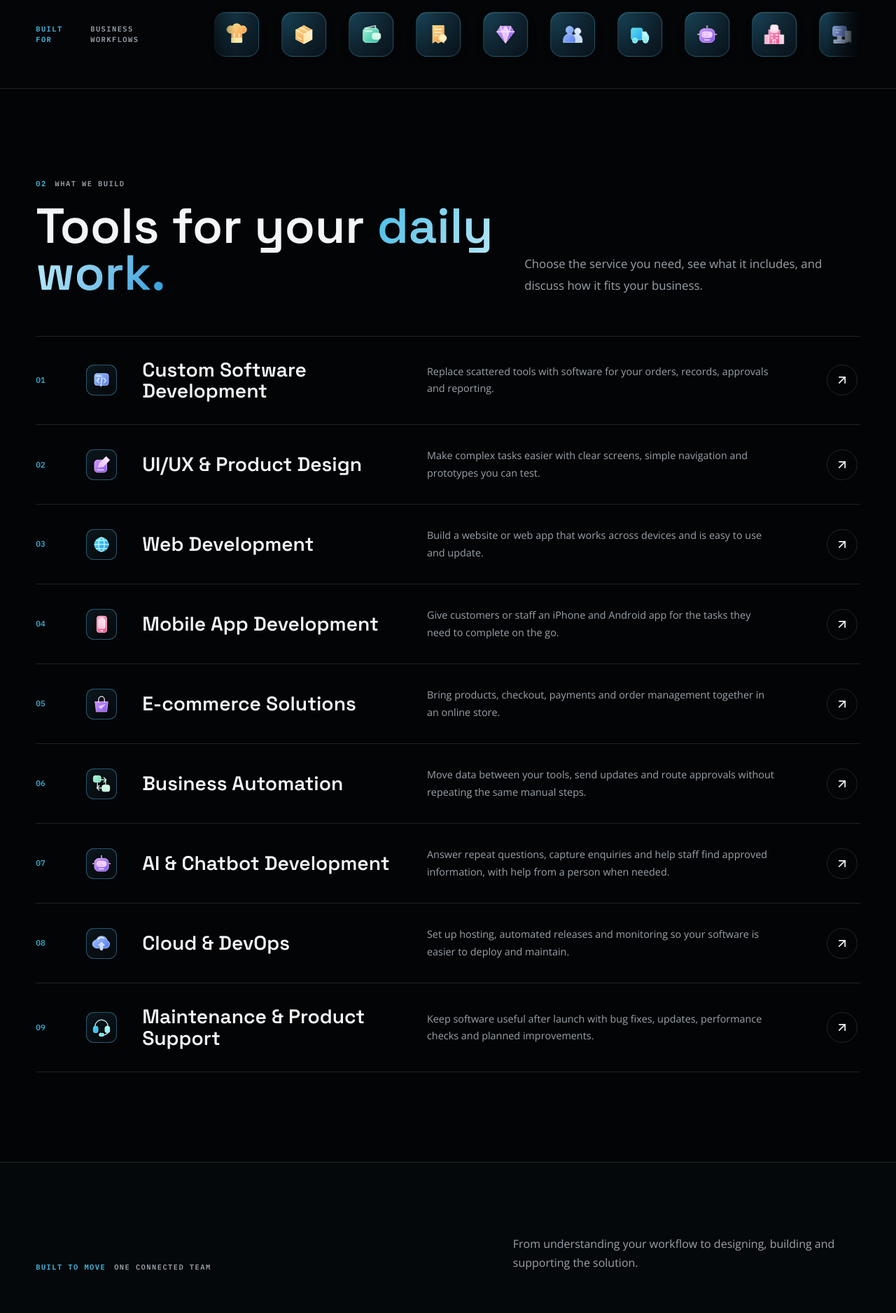
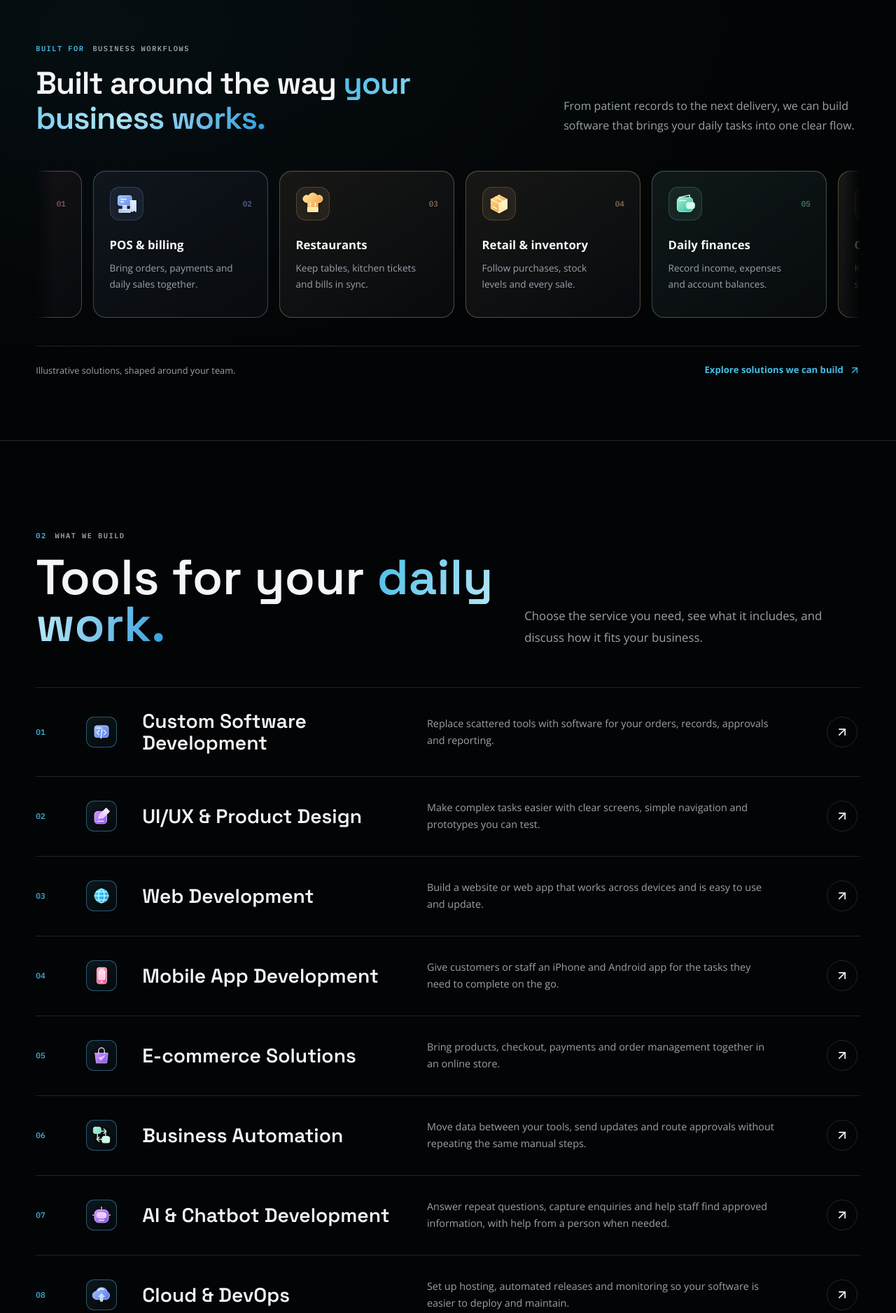
Before and after one commit to manikanta298/codematic-labs, a React (Vite) app: page / in a window 1280 px wide. Shown: the part 880-2756 px from the top of the page at 70% size. Built offline with nearby package versions, Linux system fonts and the light colour scheme.

Commit message:
Redesign workflow and connected-team showcases with original marks and explanatory cards

```diff
--- a/src/components/gradient-icon.tsx
+++ b/src/components/gradient-icon.tsx
@@ -3,6 +3,7 @@ import { useId, type ReactNode, type CSSProperties } from "react";
 
 // One custom gradient illustration family; Lucide references are semantic keys only.
 const artwork = {
+  logistics: <><path className="vi-back" d="m6 3 10-3 10 5v15l-10 5-10-5V3Z"/><path className="vi-front" d="m16 10 10-5v15l-10 5V10Z"/><path className="vi-line" d="m6 3 10 7m-5-9 10 6v5"/><path className="vi-line" strokeDasharray="2 3" d="M4 17H2v13h25"/><circle className="vi-front" cx="4" cy="17" r="3"/><path className="vi-back" d="M24 23a5 5 0 0 1 10 0c0 4-5 9-5 9s-5-5-5-9Z"/><circle className="vi-front" cx="29" cy="23" r="1.5"/></>,
   hospital: <><path className="vi-back" d="M7 9h18v22H7V9Z"/><path className="vi-front" d="M1 17h6v14H1Zm24 0h6v14h-6Z"/><rect className="vi-front" x="10" y="1" width="12" height="12" rx="3"/><path className="vi-shine" d="M16 4v6m-3-3h6M11 17h2m6 0h2m-10 5h2m6 0h2"/><path className="vi-line" d="M14 31v-6h4v6"/></>,
   pos: <><rect className="vi-back" x="2" y="3" width="22" height="16" rx="3"/><path className="vi-front" d="M10 19h6v6h-6Zm-6 6h18v5H4Z"/><path className="vi-shine" d="M7 9h8m-8 4h4"/><path className="vi-front" d="M22 11h9v18l-3-2-3 2-3-2V11Z"/><path className="vi-line" d="M25 15h3m-3 4h3m-3 4h2"/></>,
   food: <><path className="vi-back" d="M8 14a6 6 0 1 1 1-11 8 8 0 0 1 14 0 6 6 0 1 1 1 11v15H8V14Z"/><path className="vi-front" d="M8 22h16v7H8Z"/><path className="vi-shine" d="M12 15v5m8-5v5"/></>,
@@ -44,6 +45,7 @@ const artwork = {
 
 type Kind = keyof typeof artwork;
 const families: Record<Kind, string> = {
+  logistics: "Route",
   hospital: "Hospital", pos: "MonitorCheck",
   food: "ChefHat UtensilsCrossed",
   code: "CodeXml Code2", design: "Sparkles PenTool PencilRuler MousePointer2", web: "Globe Globe2 Earth",
@@ -70,6 +72,7 @@ const palettes = {
   blue: ["#a4c8ff", "#4f6fe8", "#edf5ff"],
 } as const;
 const paletteByKind: Partial<Record<Kind, keyof typeof palettes>> = {
+  logistics: "ocean",
   hospital: "rose", pos: "blue",
   food: "amber", shop: "violet", health: "rose", wallet: "mint", team: "blue", truck: "ocean",
   code: "blue", design: "violet", web: "ocean", mobile: "rose", workflow: "mint", bot: "violet",
--- a/src/routes/index.tsx
+++ b/src/routes/index.tsx
@@ -100,57 +100,66 @@ export default function HomePage() {
   );
 }
 
-const loopTechnologies = technologyGroups.flatMap(group => group.items.map(({ name }) => ({ name, logo: technologyLogos[name] })));
-const technologyDescription = loopTechnologies.map(({ name }) => name).join(", ");
+const loopTechnologies = technologyGroups.flatMap(group => group.items.map(({ name }) => ({ name, logo: technologyLogos[name], category: group.title })));
 
-function TechnologyTrack({ reverse = false }: { reverse?: boolean }) {
-  return <div className={`custom-icon-track${reverse ? " custom-icon-track-reverse" : ""}`} aria-hidden="true">
-    {[0, 1].map(copy => <div className="custom-icon-set" data-loop-copy={copy} key={copy}>
-      {loopTechnologies.map(({ name, logo }) => <span className="custom-icon-tile brand-loop-tile" key={name} title={name}><img src={`/technology/${logo}.svg`} alt="" width={32} height={32} decoding="async" /></span>)}
+function TechnologyTrack() {
+  return <div className="custom-icon-track custom-icon-track-reverse">
+    {[0, 1].map(copy => <div className="custom-icon-set" data-loop-copy={copy} key={copy} role="list" aria-hidden={copy === 1 ? true : undefined}>
+      {loopTechnologies.map(({ name, logo, category }) => <div className="technology-showcase-card" key={name} role="listitem">
+        <span className="technology-showcase-logo"><img src={`/technology/${logo}.svg`} alt="" width={36} height={36} decoding="async" /></span>
+        <div><span className="technology-showcase-category">{category}</span><p>{name}</p></div>
+      </div>)}
     </div>)}
   </div>;
 }
 
-const industryWorkflows: readonly { kind: GradientIconKind; label: string }[] = [
-  { kind: "hospital", label: "Hospital management" },
-  { kind: "pos", label: "POS billing" },
-  { kind: "food", label: "Restaurant operations" },
-  { kind: "box", label: "Stock and inventory" },
-  { kind: "wallet", label: "Daily financial records" },
-  { kind: "receipt", label: "Cheque and payment records" },
-  { kind: "gem", label: "Jewellery management" },
-  { kind: "team", label: "Employee and task management" },
-  { kind: "truck", label: "Logistics and deliveries" },
-  { kind: "bot", label: "Business chatbots" },
+const industryWorkflows: readonly { kind: GradientIconKind; label: string; description: string; accent: string }[] = [
+  { kind: "hospital", label: "Healthcare", description: "Connect patient visits, records and billing.", accent: "rose" },
+  { kind: "pos", label: "POS & billing", description: "Bring orders, payments and daily sales together.", accent: "blue" },
+  { kind: "food", label: "Restaurants", description: "Keep tables, kitchen tickets and bills in sync.", accent: "amber" },
+  { kind: "box", label: "Retail & inventory", description: "Follow purchases, stock levels and every sale.", accent: "amber" },
+  { kind: "wallet", label: "Daily finances", description: "Record income, expenses and account balances.", accent: "mint" },
+  { kind: "receipt", label: "Cheque tracking", description: "Keep due dates and payment status in view.", accent: "amber" },
+  { kind: "gem", label: "Jewellery", description: "Link item details, customer records and sales.", accent: "violet" },
+  { kind: "team", label: "People & tasks", description: "Give every task an owner and a clear next step.", accent: "blue" },
+  { kind: "logistics", label: "Logistics", description: "Plan dispatch and follow each delivery.", accent: "cyan" },
+  { kind: "bot", label: "Customer support", description: "Answer common questions and capture enquiries.", accent: "violet" },
 ];
 
 function IndustryTrack() {
-  return <div className="custom-icon-track" aria-hidden="true">
-    {[0, 1].map(copy => <div className="custom-icon-set" data-loop-copy={copy} key={copy}>
-      {industryWorkflows.map(({ kind, label }) => <span className="custom-icon-tile industry-loop-tile" key={kind} title={label}><GradientArtwork kind={kind} /></span>)}
+  return <div className="custom-icon-track">
+    {[0, 1].map(copy => <div className="custom-icon-set" data-loop-copy={copy} key={copy} role="list" aria-hidden={copy === 1 ? true : undefined}>
+      {industryWorkflows.map(({ kind, label, description, accent }, index) => <article className={`workflow-showcase-card workflow-accent-${accent}`} key={kind} role="listitem">
+        <div className="workflow-card-top"><span className="workflow-brand-mark"><GradientArtwork kind={kind} /></span><span className="workflow-card-detail" aria-hidden="true">{String(index + 1).padStart(2, "0")}</span></div>
+        <h3>{label}</h3><p>{description}</p>
+      </article>)}
     </div>)}
   </div>;
 }
 
 function LogoMarquee() {
-  return <section className="trust-band custom-workflow-band">
-    <div className="mx-auto grid max-w-site gap-7 px-page md:grid-cols-[210px_1fr] md:items-center">
-      <p className="index-label"><span>Built for</span> Business workflows</p>
-      <div id="business-workflow-loop" className="custom-icon-viewport" role="img" tabIndex={0} aria-label={`Business workflows: ${industryWorkflows.map(({ label }) => label).join(", ")}`}>
-        <IndustryTrack />
+  return <section className="workflow-showcase" aria-labelledby="workflow-showcase-title">
+    <div className="mx-auto max-w-site px-page">
+      <div className="showcase-heading">
+        <div><p className="index-label"><span>Built for</span> Business workflows</p><h2 id="workflow-showcase-title" className="showcase-title">Built around the way <span className="text-gradient">your business works.</span></h2></div>
+        <p>From patient records to the next delivery, we can build software that brings your daily tasks into one clear flow.</p>
       </div>
+      <div id="business-workflow-loop" className="custom-icon-viewport" role="region" tabIndex={0} aria-label="Business workflow solution ideas"><IndustryTrack /></div>
+      <div className="showcase-footer"><p>Illustrative solutions, shaped around your team.</p><Link to="/products" className="card-link">Explore solutions we can build <ArrowUpRight className="size-4" /></Link></div>
     </div>
   </section>;
 }
 
 function KineticShowcase() {
-  return <section className="loop-section custom-service-loop" aria-label="Codematic Labs capabilities in motion">
-    <div className="loop-heading mx-auto max-w-site px-page" data-reveal>
-      <p className="index-label"><span>Built to move</span> One connected team</p>
-      <p>From understanding your workflow to designing, building and supporting the solution.</p>
-    </div>
-    <div id="capability-loop" className="custom-icon-viewport" role="img" tabIndex={0} aria-label={`Our connected technology stack: ${technologyDescription}`}>
-      <TechnologyTrack reverse />
+  return <section className="team-showcase" aria-labelledby="team-showcase-title">
+    <div className="mx-auto max-w-site px-page">
+      <div className="showcase-heading">
+        <div><p className="index-label"><span>Built to move</span> One connected team</p><h2 id="team-showcase-title" className="showcase-title">The right tools. <span className="text-gradient">Working together.</span></h2></div>
+        <p>We bring design, development, data and hosting together. One team chooses the tools around what your software needs to do.</p>
+      </div>
+      <div className="technology-areas" aria-label="Technology areas"><span>Interfaces</span><i aria-hidden="true"/><span>Apps & services</span><i aria-hidden="true"/><span>Data</span><i aria-hidden="true"/><span>Hosting & releases</span></div>
+      <div id="capability-loop" className="custom-icon-viewport" role="region" tabIndex={0} aria-label="Technologies we can build with"><TechnologyTrack /></div>
+      <div className="showcase-footer"><p>Original technology brands. Tools selected for your project.</p><Link to="/tech-stack" className="card-link">Explore our tech stack <ArrowUpRight className="size-4" /></Link></div>
     </div>
   </section>;
 }
--- a/src/styles.css
+++ b/src/styles.css
@@ -379,3 +379,47 @@ main:focus, h1[tabindex="-1"]:focus { outline: none; }
 .industry-loop-tile .gradient-icon { width: 32px; height: 32px; }
 .custom-workflow-band .custom-icon-track { animation-duration: 38s; }
 @media (max-width: 540px) { .industry-loop-tile .gradient-icon { width: 28px; height: 28px; } }
+
+/* Two editorial showcases: custom workflow marks and authentic technology brands. */
+.workflow-showcase, .team-showcase { padding-block: clamp(3.5rem, 7vw, 6rem); border-block: 1px solid var(--border); overflow: clip; }
+.workflow-showcase { background: radial-gradient(ellipse at 10% 10%, rgb(28 116 144 / .09), transparent 60%), var(--background); }
+.team-showcase { background: radial-gradient(ellipse at 90% 90%, rgb(59 77 148 / .1), transparent 60%), var(--surface); }
+.showcase-heading { display: grid; grid-template-columns: minmax(0, 1.25fr) minmax(0, .75fr); gap: 3rem; align-items: end; margin-bottom: 2.5rem; }
+.showcase-title { max-width: 48rem; margin-top: 1.1rem; font-family: var(--font-display); font-size: clamp(2rem, 3.5vw, 3.25rem); font-weight: 600; line-height: 1.12; letter-spacing: -.025em; }
+.showcase-heading > p { max-width: 30rem; color: var(--muted-foreground); font-size: 1rem; line-height: 1.8; }
+.workflow-showcase .custom-icon-viewport, .team-showcase .custom-icon-viewport { mask-image: linear-gradient(to right, transparent, #000 2%, #000 98%, transparent); padding-block: .6rem 1rem; }
+.workflow-showcase .custom-icon-set, .team-showcase .custom-icon-set { min-width: 100cqw; justify-content: flex-start; gap: 1rem; padding-right: 1rem; }
+.workflow-showcase .custom-icon-track { animation-duration: 100s; }
+.team-showcase .custom-icon-track { animation-duration: 170s; }
+.workflow-showcase .custom-icon-viewport:hover .custom-icon-track, .team-showcase .custom-icon-viewport:hover .custom-icon-track { animation-play-state: paused; }
+.workflow-showcase-card { --workflow-accent: #64d5e7; position: relative; flex: 0 0 250px; width: 250px; min-height: 210px; padding: 1.4rem; border: 1px solid color-mix(in srgb, var(--workflow-accent) 22%, var(--border)); border-radius: 18px; background: linear-gradient(145deg, color-mix(in srgb, var(--workflow-accent) 7%, var(--card)), var(--card)); box-shadow: inset 0 1px 0 rgb(255 255 255 / .035); }
+.workflow-accent-rose { --workflow-accent: #ef8db4; }.workflow-accent-blue { --workflow-accent: #88abf2; }.workflow-accent-amber { --workflow-accent: #e9bd77; }.workflow-accent-mint { --workflow-accent: #76d4b2; }.workflow-accent-violet { --workflow-accent: #bb99ed; }
+.workflow-card-top { display: flex; align-items: center; justify-content: space-between; margin-bottom: 1.35rem; }
+.workflow-brand-mark { display: grid; width: 48px; height: 48px; place-items: center; border: 1px solid color-mix(in srgb, var(--workflow-accent) 22%, transparent); border-radius: 14px; background: color-mix(in srgb, var(--workflow-accent) 9%, transparent); }
+.workflow-brand-mark .gradient-icon { width: 32px; height: 32px; }
+.workflow-card-detail { color: var(--workflow-accent); font: .68rem var(--font-mono); opacity: .6; }
+.workflow-showcase-card h3 { color: var(--foreground); font-size: 1.05rem; font-weight: 700; }
+.workflow-showcase-card p { max-width: 24ch; margin-top: .65rem; color: var(--muted-foreground); font-size: .85rem; line-height: 1.65; }
+.showcase-footer { display: flex; flex-wrap: wrap; gap: 1rem 2rem; align-items: center; justify-content: space-between; margin-top: 1.5rem; padding-top: 1.5rem; border-top: 1px solid var(--border); }
+.showcase-footer > p { color: var(--muted-foreground); font-size: .8rem; line-height: 1.6; }
+.technology-areas { display: flex; flex-wrap: wrap; align-items: center; gap: .7rem; margin-bottom: 1.5rem; color: var(--muted-foreground); font-size: .72rem; }
+.technology-areas span { padding: .45rem .7rem; border: 1px solid var(--border); border-radius: 6px; background: var(--background); }
+.technology-areas i { width: 14px; height: 1px; background: var(--border-strong); }
+.technology-showcase-card { display: flex; align-items: center; gap: 1rem; flex: 0 0 222px; width: 222px; min-height: 110px; padding: 1.15rem; border: 1px solid var(--border); border-radius: 16px; background: var(--card); }
+.technology-showcase-logo { display: grid; flex: 0 0 auto; width: 50px; height: 50px; place-items: center; padding: 8px; border-radius: 12px; background: #f8fafc; }
+.technology-showcase-logo img { display: block; width: 100%; height: 100%; object-fit: contain; }
+.technology-showcase-category { display: block; color: var(--muted-foreground); font-size: .62rem; line-height: 1.5; }
+.technology-showcase-card p { margin-top: .25rem; font-size: .85rem; font-weight: 700; line-height: 1.4; color: var(--foreground); }
+@media (max-width: 760px) {
+  .showcase-heading { grid-template-columns: minmax(0, 1fr); gap: 1.25rem; margin-bottom: 2rem; }
+  .showcase-heading > p { max-width: 40rem; font-size: .9rem; }
+  .workflow-showcase-card { flex-basis: 224px; width: 224px; min-height: 208px; padding: 1.2rem; }
+  .technology-showcase-card { flex-basis: 204px; width: 204px; }
+  .technology-areas { gap: .45rem; }.technology-areas i { display: none; }
+}
+@media (prefers-reduced-motion: reduce) {
+  .workflow-showcase .custom-icon-viewport, .team-showcase .custom-icon-viewport { mask-image: none; }
+  .workflow-showcase .custom-icon-set, .team-showcase .custom-icon-set { display: grid; grid-template-columns: repeat(auto-fit, minmax(min(100%, 220px), 1fr)); width: 100%; padding-right: 0; }
+  .workflow-showcase-card, .technology-showcase-card { width: auto; min-width: 0; }
+  .workflow-showcase .custom-icon-set[data-loop-copy="1"], .team-showcase .custom-icon-set[data-loop-copy="1"] { display: none; }
+}
```
